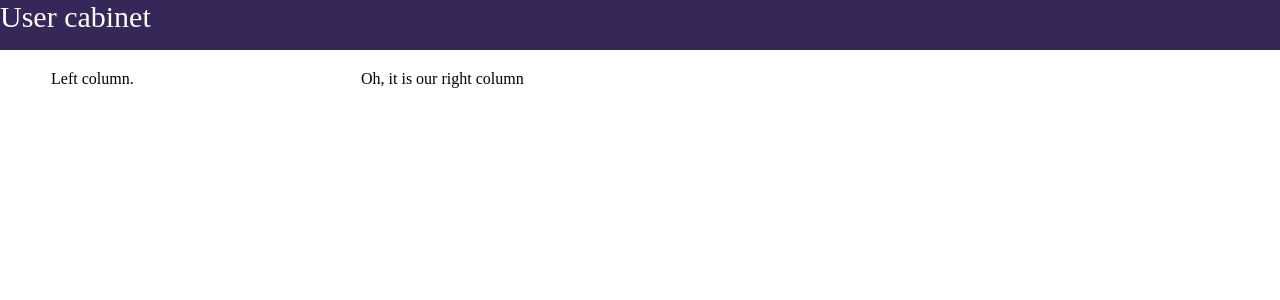
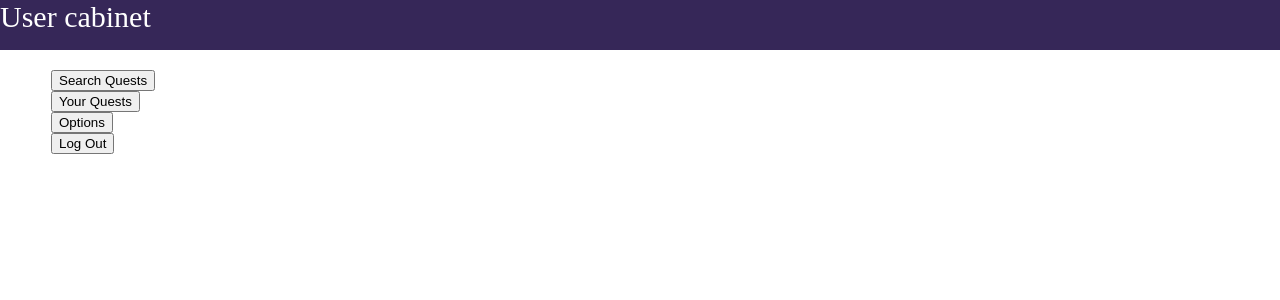
Before and after one commit to DoliaStarter/HamsterQuest, a Django app: page /user_cabinet/ in a window 1280 px wide. Shown: the top 300 px of the page. Run offline with Django 3.2, Linux system fonts and the light colour scheme.

Commit message:
user cabinet init implementation

```diff
--- a/hacknaquest/main/templates/user_cabinet/index.html
+++ b/hacknaquest/main/templates/user_cabinet/index.html
@@ -1,2 +1,31 @@
 {% extends "two_col_base.html" %}
 {% load static %}
+
+{% block styles %}
+<link rel="stylesheet" type="text/css" href="{% static "styles/user_cabinet.css"%}">
+{% endblock %}
+
+
+{% block left_column %}
+<div>
+    <button id="search_quests">Search Quests</button><br>
+    <button id="your_quests">Your Quests</button><br>
+    <button id="options">Options</button><br>
+    <button id="log_out">Log Out</button><br>
+</div>
+{% endblock %}
+
+
+{% block right_column %}
+<div id="exp_bars">
+
+</div>
+<div id="profile_image">
+
+
+</div>
+<div id="achievements">
+
+
+</div>
+{% endblock %}
```
Also changed, not shown: hacknaquest/main/static/styles/user_cabinet.css (added).
